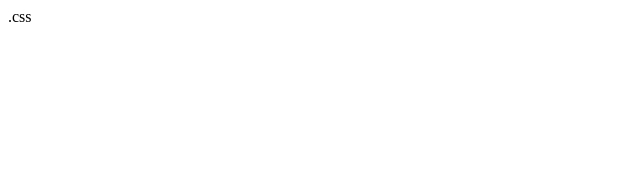
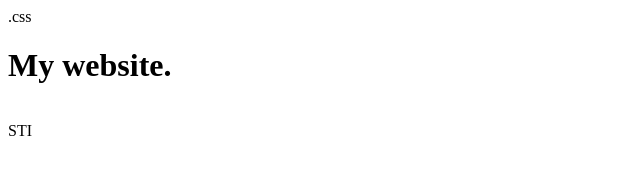
Before and after one commit to ramirez-alejandra/test1, a plain HTML site: page index.html in a window 1280 px wide. Shown: the whole page, without its empty margins (0-640 px from the left). Drawn offline with Linux system fonts and the light colour scheme.

Commit message:
added text

```diff
--- a/index.html
+++ b/index.html
@@ -7,8 +7,8 @@
   </style>.css
 </style>
 <body>
-  <h1>
+  <h1>My website. </h1>
   <img scr="sti.jpg">
-  <p>
+  <p>STI</p>
   </body>
   </html>
```
